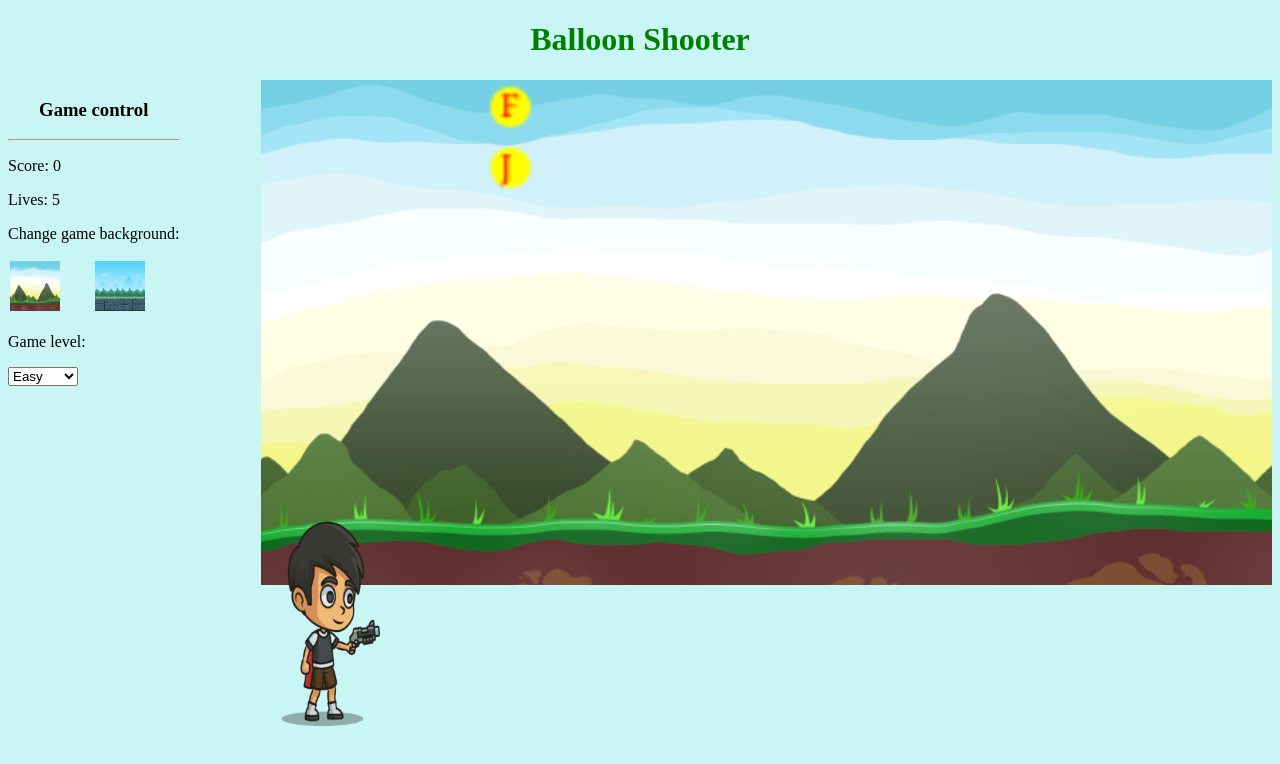
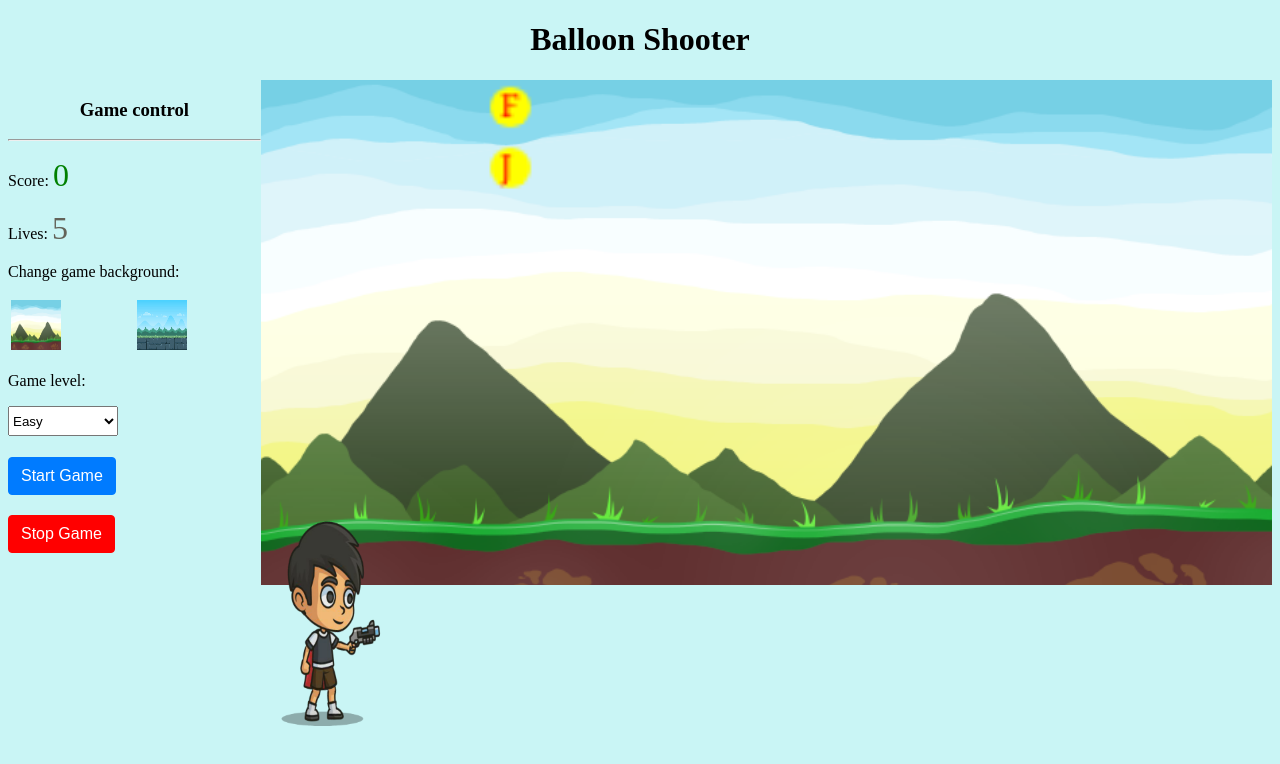
Before and after one commit to bilalashc/Ballon_Destroyer, a website: page index.html in a window 1280 px wide. Drawn offline with Linux system fonts and the light colour scheme.

Commit message:
style start stop game buttons + game level select option

```diff
--- a/index.html
+++ b/index.html
@@ -15,11 +15,11 @@
     </div>
     <div class="container">
       <div class="container-left">
-        <div>
+        <div style="width: 100%;">
           <h3 class="text-center">Game control</h3>
           <hr />
-          <p>Score: <span id="score"></span></p>
-          <p>Lives: <span id="lives"></span></p>
+          <p>Score: <span style="font-size: 2em; color: green;" id="score"></span></p>
+          <p>Lives: <span style="font-size: 2em; color: rgb(99, 99, 89);" id="lives"></span></p>
           <p>Change game background:</p>
           <div class="flex-div">
             <div class="flex-div-item hoverable">
@@ -46,6 +46,16 @@
               <option value="hard">Hard</option>
             </select>
           </div>
+          <div style="margin-top: 8%;">
+            <button class="btn primary">
+              Start Game
+            </button>
+          </div>
+          <div style="margin-top: 8%;">
+            <button class="btn danger">
+              Stop Game
+            </button>
+          </div>
         </div>
       </div>
       <div id="canvas_container" class="container-right bg1">
--- a/src/styles/layout.scss
+++ b/src/styles/layout.scss
@@ -4,7 +4,6 @@ body {
 
 .title {
   text-align: center;
-  color: green;
 }
 
 .container {
@@ -70,13 +69,44 @@ body {
   background-position: center;
 }
 
+button.btn {
+  display: inline-block;
+  font-size: 1rem;
+  font-weight: 400;
+  width: auto;
+  padding: 0.375rem 0.75rem;
+  line-height: 1.5;
+  border-radius: 0.25rem;
+  color: #fff;
+  text-align: center;
+  vertical-align: middle;
+  white-space: nowrap;
+  transition: all 0.2s ease-in-out;
+  cursor: pointer;
+}
+
+.primary {
+  background-color: #007bff;
+  border: 1px solid #007bff;
+
+}
+
+.danger {
+  background-color: red;
+  border: 1px solid red;
+}
+
+select {
+  width: 110px;
+  height: 30px;
+}
 
 #game_canvas {
   height: 100%;
   width: 100%;
 }
 
-#characterImg{
+#characterImg {
   position: fixed;
   bottom: 0;
   left: 0;
```
Also changed, not shown: dist/main.css.
